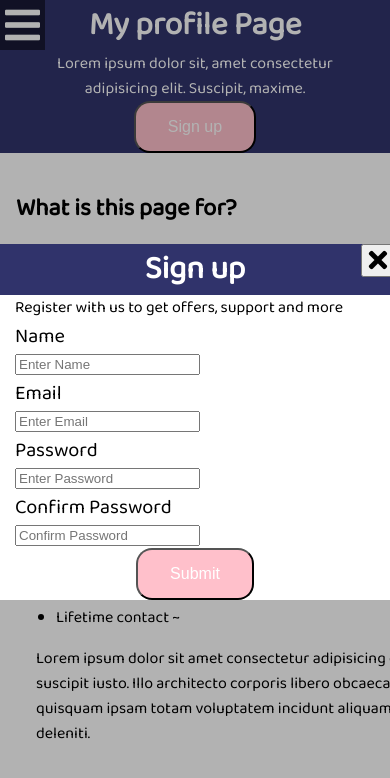
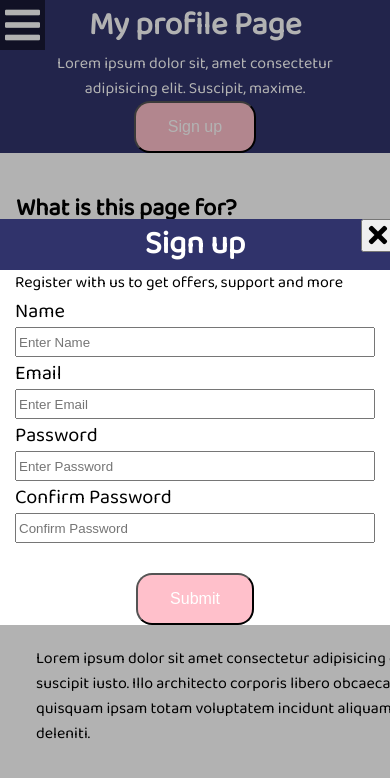
Before and after one commit to hyeonbeom920723/vanillaJavaScript, a plain HTML site: page Hamburger Button/index.html in a window 390 px wide. Both pictures are taken after a click on the button "Sign up". Shown: the top 778 px of the page. Drawn offline with Linux system fonts and the light colour scheme.

Commit message:
hamburger button

```diff
--- a/Hamburger Button/index.html
+++ b/Hamburger Button/index.html
@@ -34,7 +34,7 @@
         <li><a href="#">Contact me</a></li>
       </ul>
     </nav>
-    <div class="contents">
+    <div class="contents" id="contents">
       <h2>
         What is this page for?
       </h2>
--- a/Hamburger Button/script.js
+++ b/Hamburger Button/script.js
@@ -1,35 +1,25 @@
 const hamburgerButton = document.getElementById("hamburgerButton");
-console.log(hamburgerButton);
 const nav = document.getElementById("nav");
 const sign_up_button = document.getElementById("sign_up_button");
 const form_container = document.getElementById("form-container");
 const cancel_button = document.getElementById("cancel_button");
 const submit_button = document.getElementById("submit_button");
-// let opened = false;
-// nav.style.display = "none";
-// no click but call.
-hamburgerButton.addEventListener("click", showNav);
-sign_up_button.addEventListener("click", showForm);
+
+hamburgerButton.addEventListener("click", () => {
+  document.body.classList.toggle("showNav");
+});
+sign_up_button.addEventListener("click", () => {
+  form_container.classList.add("displayModal", true);
+});
 cancel_button.addEventListener("click", () => {
   form_container.classList.remove("displayModal");
 });
-submit_button.addEventListener("click", () => {
+submit_button.addEventListener("click", e => {
+  e.preventDefault();
   alert("submit");
 });
-
-function showNav() {
-  //   console.log("working?");
-
-  // console.log("false");
-  // if I delete this, it does not work.
-  //   nav.classList.toggle("nav");
-
-  //   document.body.style.transform = "translateX(15rem)";
-  document.body.classList.toggle("showNav");
-}
-
-function showForm() {
-  // document.body.classList.toggle("overlay");
-  // form_container.classList.toggle("form-container");
-  form_container.classList.add("displayModal", true);
-}
+document.body.addEventListener("click", e => {
+  e.target === form_container
+    ? form_container.classList.remove("displayModal")
+    : "";
+});
--- a/Hamburger Button/styles.css
+++ b/Hamburger Button/styles.css
@@ -107,11 +107,15 @@ li > a {
   top: 50%;
   left: 50%;
 } */
+p {
+  margin: auto 20px;
+}
 p > label {
   font-size: 20px;
 }
-p {
-  margin: auto 20px;
+p > input {
+  width: 100%;
+  height: 30px;
 }
 .form-container {
   position: fixed;
@@ -136,6 +140,16 @@ form {
   left: 50%;
   transform: translate(-50%, -50%);
 }
+
+form > p:nth-child(6) {
+  margin-bottom: 30px;
+  background-color: white;
+}
+
+/* #submit_button {
+  margin: 10px auto;
+} */
+
 /* .form_buttons {
   display: flex;
   margin-right: 5px;
```
